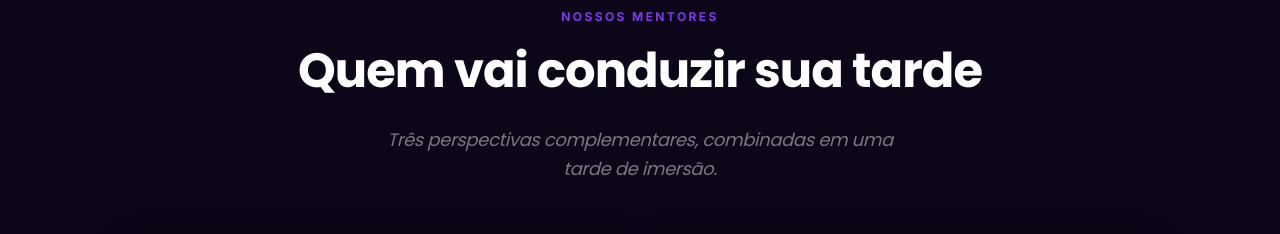
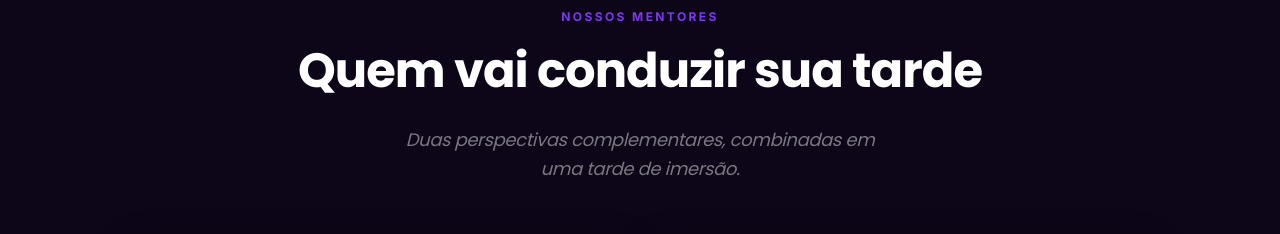
Before and after one commit to MAONEZZE/Atlaz_page, a Next.js app: page / in a window 1280 px wide. Shown: the part 4820-5054 px from the top of the page. Built offline with nearby package versions, Linux system fonts and the light colour scheme.

Commit message:
fix: update mentor section description text from three to two perspectives

```diff
--- a/components/sections/Mentors.tsx
+++ b/components/sections/Mentors.tsx
@@ -75,7 +75,7 @@ export function Mentors() {
           className="text-center mb-14"
         >
           <blockquote className="font-heading italic text-white/45 text-lg max-w-lg mx-auto leading-relaxed">
-            Três perspectivas complementares, combinadas em uma tarde de imersão.
+            Duas perspectivas complementares, combinadas em uma tarde de imersão.
           </blockquote>
         </motion.div>
 
```
